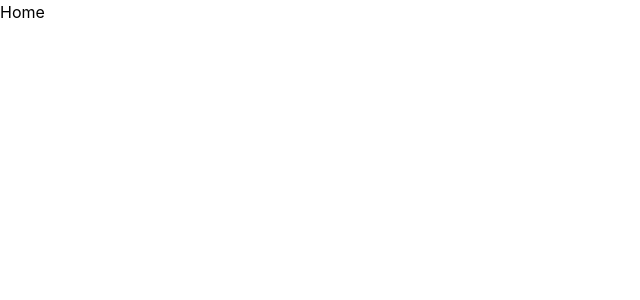
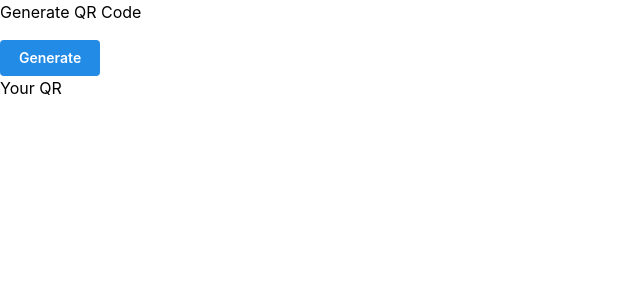
Before and after one commit to ianczm/reportlah-notifications, a Next.js app: page / in a window 1280 px wide. Shown: the top 300 px of the page, without its empty margins (0-640 px from the left). Built offline with nearby package versions, Linux system fonts and the light colour scheme.

Commit message:
Feat: Add QR generation page.

```diff
--- a/src/app/(root)/page.tsx
+++ b/src/app/(root)/page.tsx
@@ -1,3 +1,38 @@
+"use client";
+
+import { Button } from "@mantine/core";
+import { useState } from "react";
+import { QrCode } from "react-qrcode-pretty";
+import { v4 as uuid } from "uuid";
+
 export default function Home() {
-  return <div>Home</div>;
+  const [qrCodeValue, setQrCodeValue] = useState<string | null>(null);
+
+  return (
+    <main>
+      <section className="mx-auto grid h-screen max-w-screen-xl grid-cols-2 items-center gap-8">
+        {/* Header */}
+        <div>
+          <h2 className="text-6xl font-extrabold">Generate QR Code</h2>
+          <Button
+            variant="filled"
+            mt="md"
+            onClick={() => setQrCodeValue(uuid())}
+          >
+            Generate
+          </Button>
+        </div>
+        {/* QR Outlet */}
+        <div>
+          <h2 className="text-4xl">Your QR</h2>
+          {qrCodeValue && (
+            <div>
+              <p className="my-4">{qrCodeValue}</p>
+              <QrCode value={qrCodeValue} level="Q" variant="gravity" divider />
+            </div>
+          )}
+        </div>
+      </section>
+    </main>
+  );
 }
--- a/src/app/layout.tsx
+++ b/src/app/layout.tsx
@@ -10,7 +10,7 @@ import type { Metadata } from "next";
 import "@mantine/core/styles.css";
 import "./globals.css";
 
-const interFont = Inter({
+const primaryFont = Inter({
   variable: "--font-inter",
   subsets: ["latin"],
   weight: "variable",
@@ -32,7 +32,7 @@ export default function RootLayout({
         <ColorSchemeScript />
       </head>
       <body
-        className={`${interFont.variable} ${interFont.variable} antialiased`}
+        className={`${primaryFont.variable} ${primaryFont.variable} antialiased`}
       >
         <MantineProvider>{children}</MantineProvider>
       </body>
```
Also changed, not shown: package.json (+8 -1 lines), 1 other file (tests, documents, lock files or other folders).
